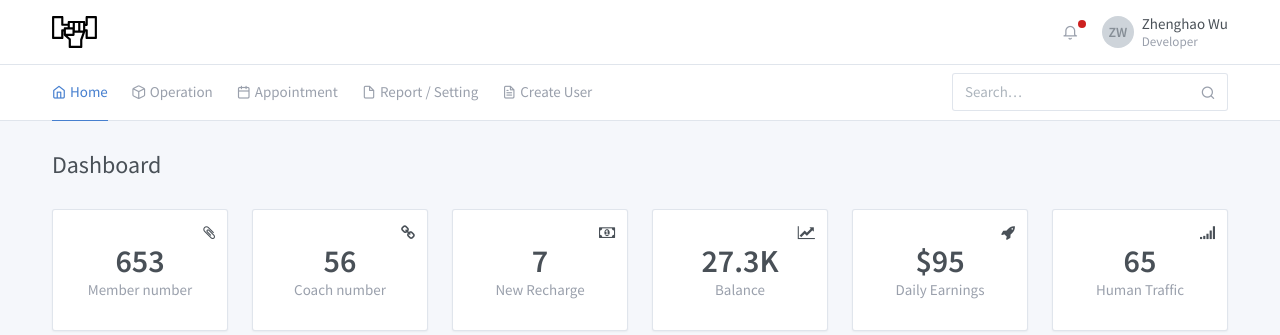
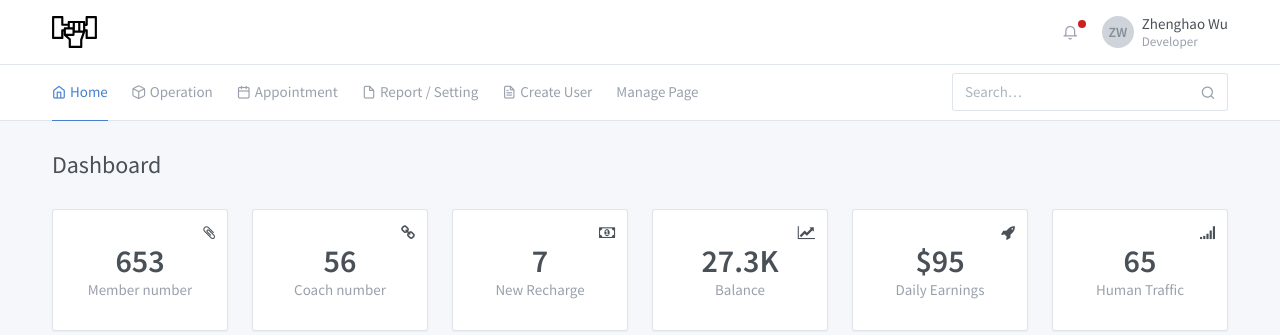
Before and after one commit to ecwu/SDWIIGP, a Django app: page /dashboard/ in a window 1280 px wide. Shown: the top 335 px of the page. Run offline with Django 3.2, Linux system fonts and the light colour scheme; a user stored in the database is signed in; some libraries are stand-ins or nearby versions.

Commit message:
add manage page for developers

```diff
--- a/sourcecode/dashboard/templates/dashboard/index.html
+++ b/sourcecode/dashboard/templates/dashboard/index.html
@@ -159,6 +159,11 @@
                                     <a href="#" class="dropdown-item ">Coach</a>
                                 </div>
                             </li>
+                            {% if user.is_superuser %}
+                                  <li class="nav-item dropdown">
+                                    <a href = "/admin"  class="nav-link">Manage Page</a>
+                                  </li>
+                            {% endif %}
                         </ul>
                     </div>
                 </div>
```
